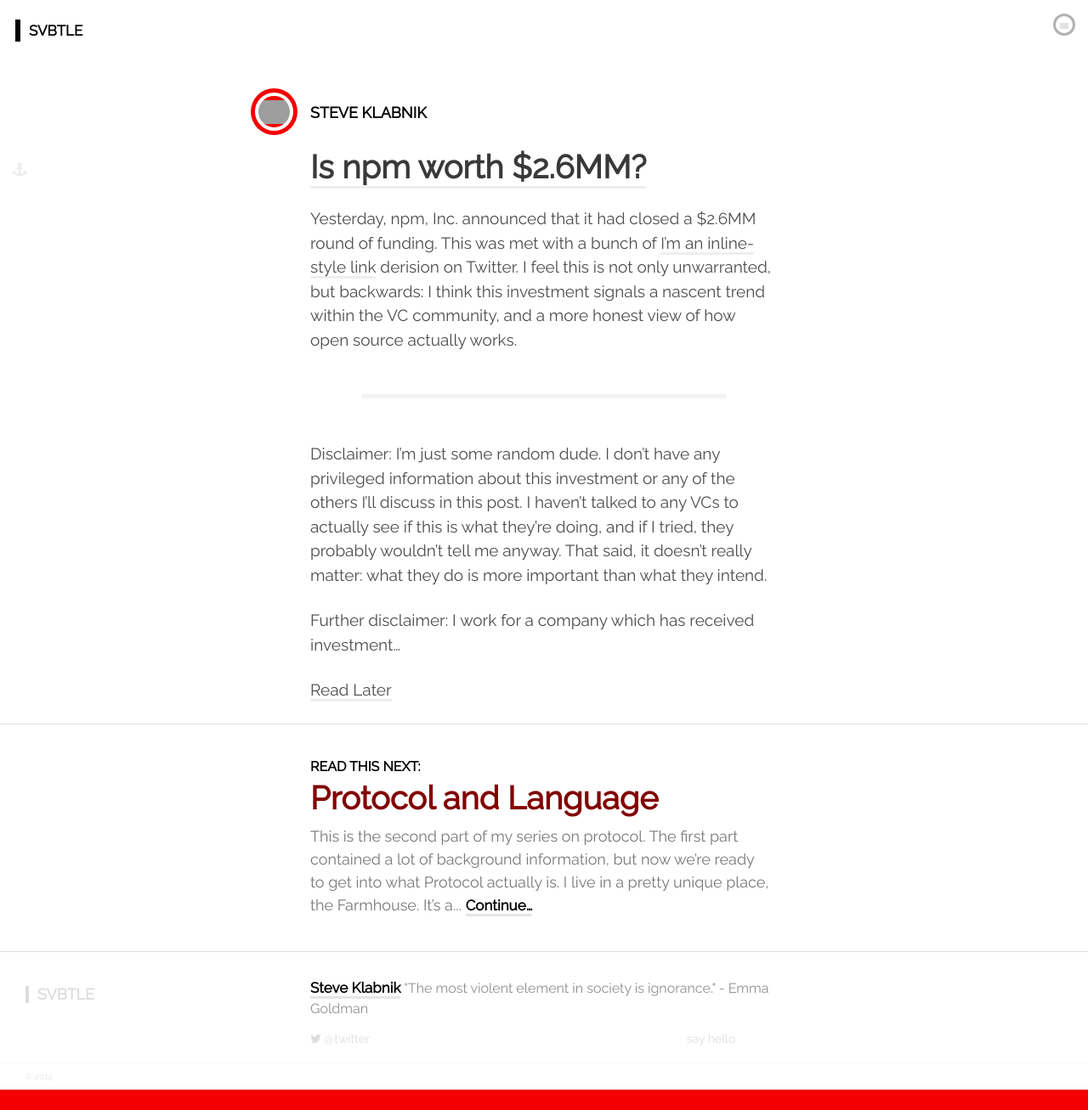
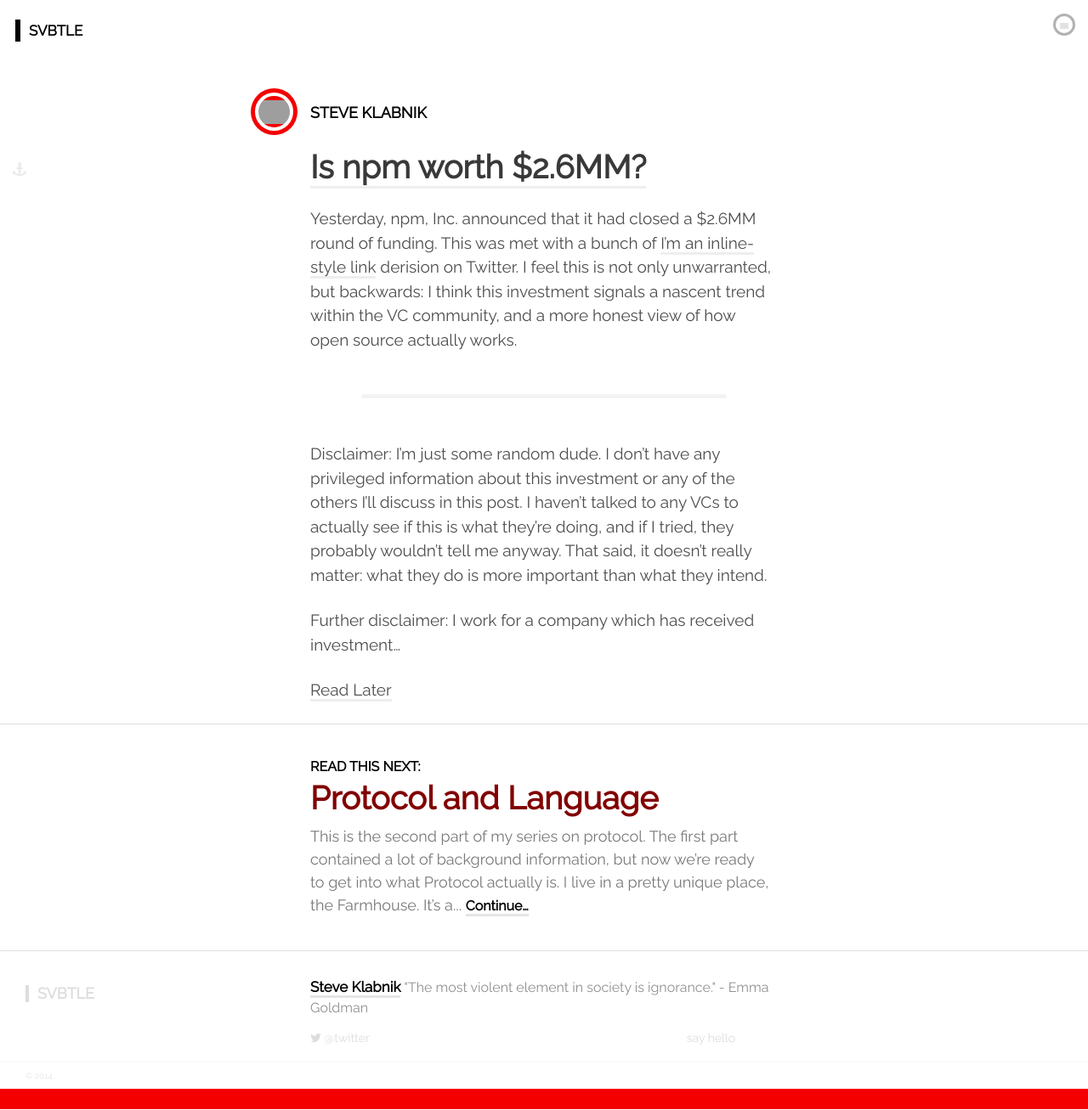
Before and after one commit to orlando/svbtle-jekyll, a Jekyll site: the page built from _posts/2013-12-07-my-new-shiny-post.markdown, in a window 1280 px wide. Shown: the whole page at 85% size. Built offline with Jekyll 4.4.1, drawn with Linux system fonts in a browser that asks for light colours; nearby versions of some CDN libraries; Markdown is read by kramdown in place of the engine named in the settings; grey boxes are pictures that could not be loaded.

Commit message:
Adjust span on next-article

```diff
--- a/assets/stylesheets/styles.css
+++ b/assets/stylesheets/styles.css
@@ -886,7 +886,8 @@
 }
 
 .next-article__content span {
-  font: 16px/24px;
+  font-size: 16px;
+  line-height: 24px;
 }
 
 .read-next {
```
